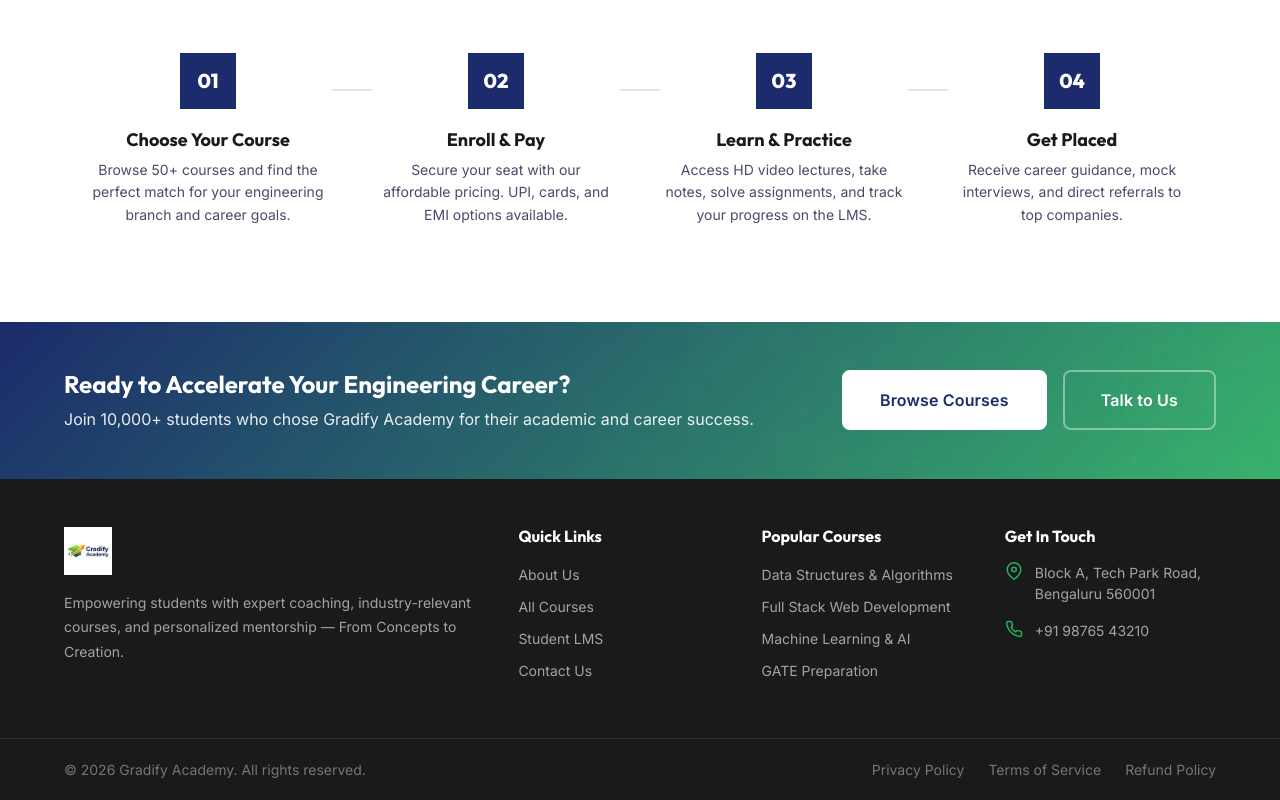
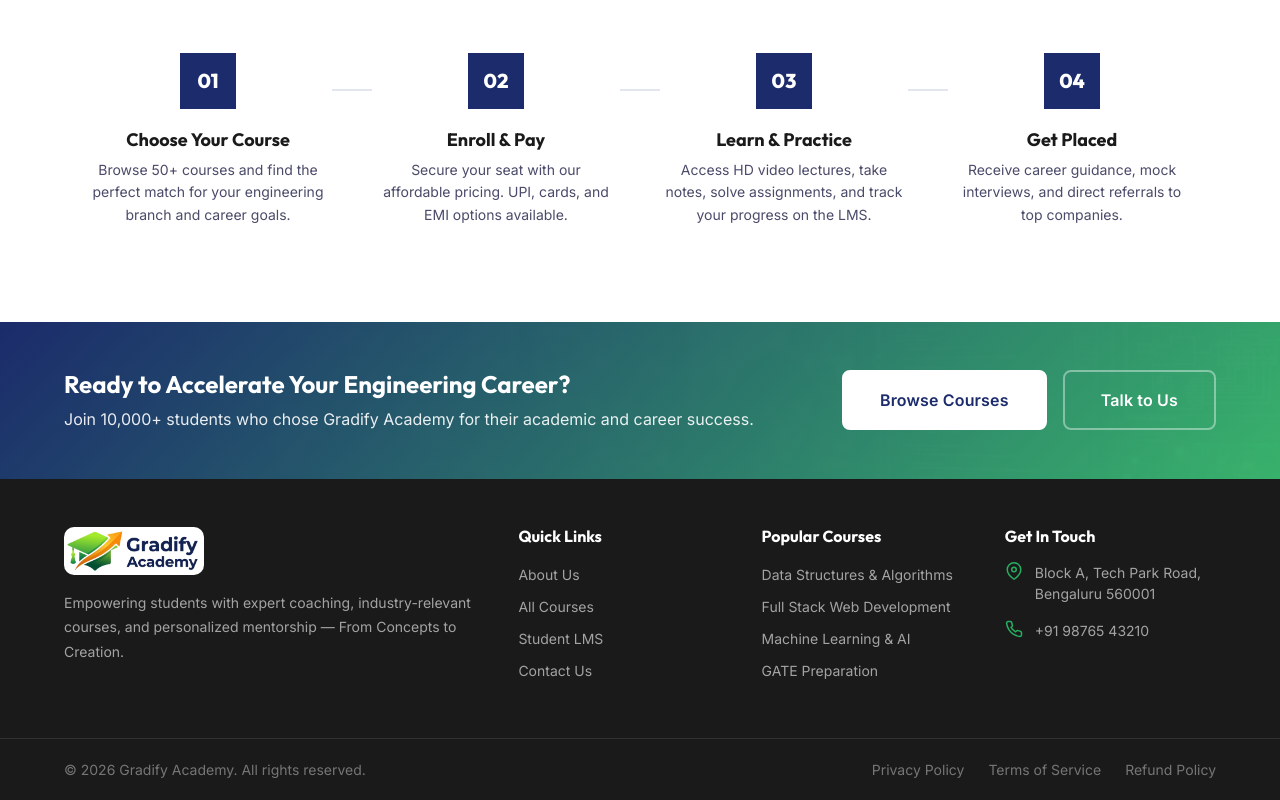
Before and after one commit to bhola-dev58/smart-coach-lms, a Next.js app: page / in a window 1280 px wide. Shown: the part 2179-2979 px from the top of the page. Built offline with nearby package versions, Linux system fonts and the light colour scheme; no server answers; the database is empty.

Commit message:
style: add border-radius to footer logo and update logo files

```diff
--- a/src/components/layout/Footer.jsx
+++ b/src/components/layout/Footer.jsx
@@ -11,7 +11,7 @@
                 <img
                   src="/images/logo-only.png"
                   alt="Gradify Academy"
-                  style={{ height: '48px', width: 'auto', display: 'block' }}
+                  style={{ height: '48px', width: 'auto', display: 'block', borderRadius: '10px' }}
                 />
               </Link>
               <p>Empowering students with expert coaching, industry-relevant courses, and personalized mentorship — From Concepts to Creation.</p>
```
Also changed, not shown: public/images/logo-only.png, public/images/logo-with-slogan.png.
